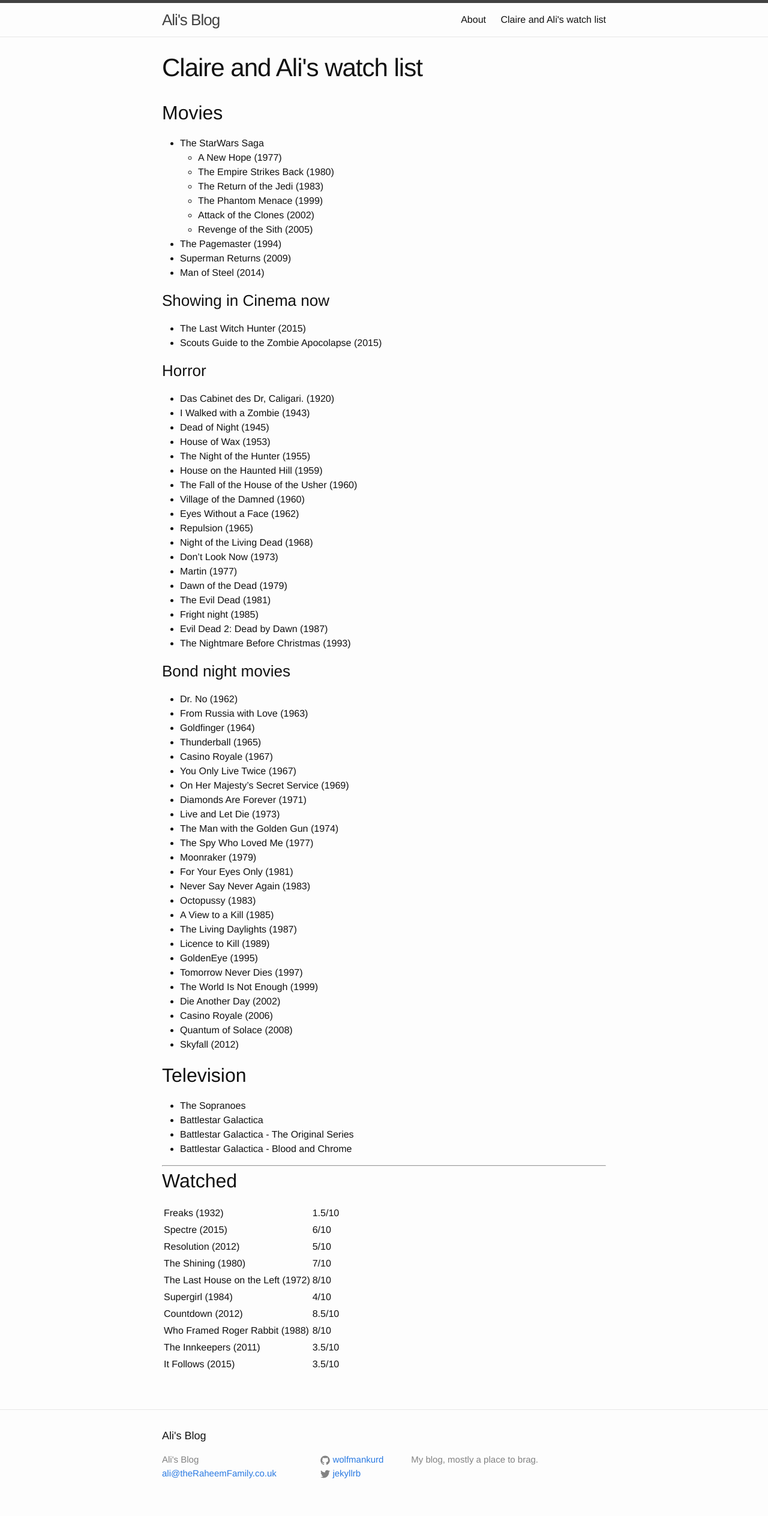
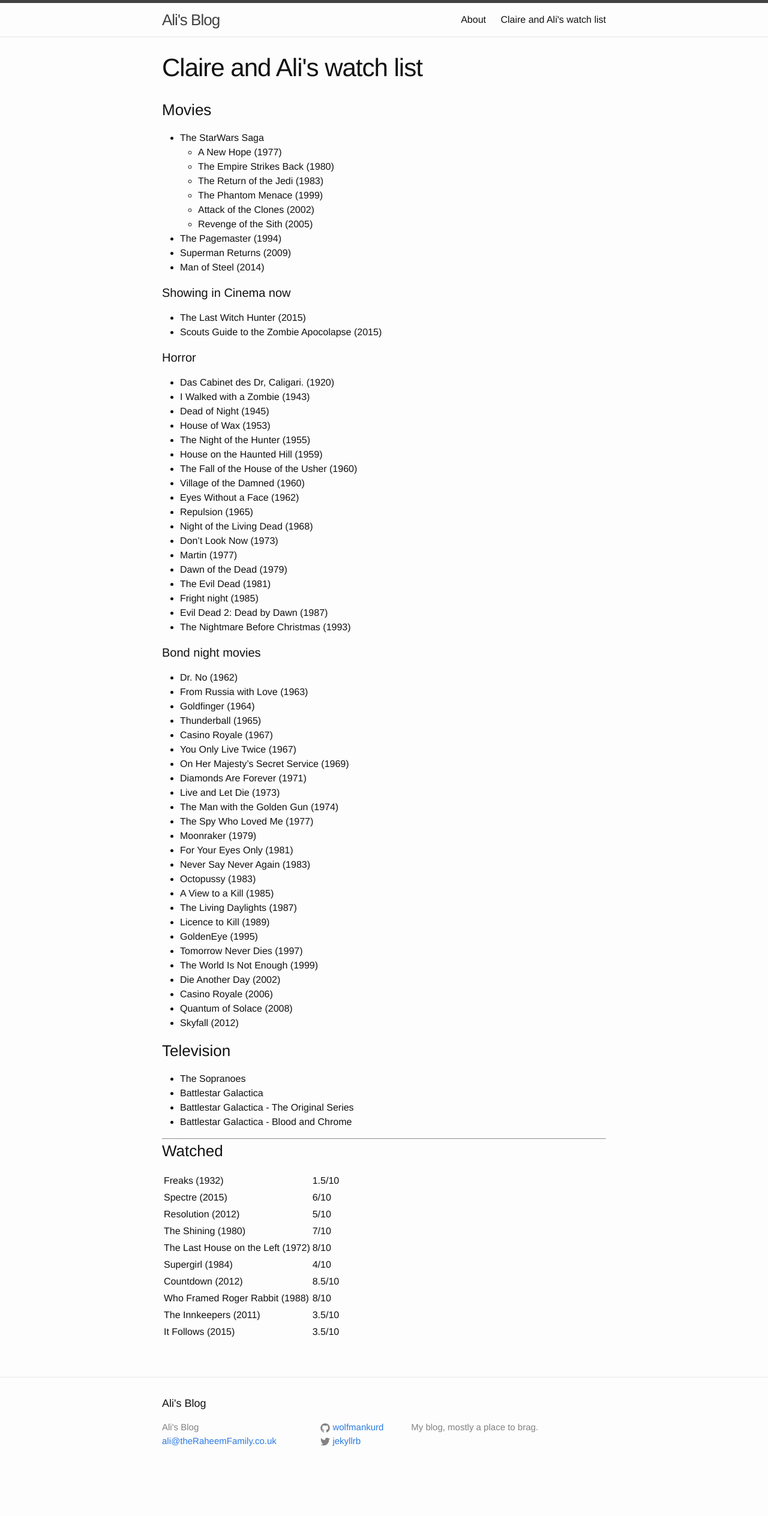
Before and after one commit to ali-raheem/alis_blog, a Jekyll site: the page built from watch-list.md, in a window 1280 px wide. Shown: the whole page at 60% size. Built offline with Jekyll 4.4.1, drawn with Linux system fonts in a browser that asks for light colours; after the commit the page ends 2474 px from its top, so only the background shows below that.

```diff
--- a/watch-list.md
+++ b/watch-list.md
@@ -4,7 +4,7 @@ title: Claire and Ali's watch list
 permalink: /watch-list/
 ---
 
-## Movies
+### Movies
 * The StarWars Saga
   - A New Hope (1977)
   - The Empire Strikes Back (1980)
@@ -16,11 +16,11 @@ permalink: /watch-list/
 * Superman Returns (2009)
 * Man of Steel (2014)
 
-### Showing in Cinema now
+#### Showing in Cinema now
 * The Last Witch Hunter (2015)
 * Scouts Guide to the Zombie Apocolapse (2015)
 
-### Horror
+#### Horror
 * Das Cabinet des Dr, Caligari. (1920)
 * I Walked with a Zombie (1943)
 * Dead of Night (1945)
@@ -40,7 +40,7 @@ permalink: /watch-list/
 * Evil Dead 2: Dead by Dawn (1987)
 * The Nightmare Before Christmas (1993)
 
-### Bond night movies
+#### Bond night movies
 * Dr. No (1962)
 * From Russia with Love (1963)
 * Goldfinger (1964)
@@ -67,14 +67,15 @@ permalink: /watch-list/
 * Quantum of Solace (2008)
 * Skyfall (2012)
 
-## Television
+### Television
 * The Sopranoes
 * Battlestar Galactica
 * Battlestar Galactica - The Original Series
 * Battlestar Galactica - Blood and Chrome
 
 ***
-## Watched
+
+### Watched
 <table>
 <tr><td>Freaks (1932) </td><td> 1.5/10 </td></tr>
 <tr><td>Spectre (2015) </td><td> 6/10 </td></tr>
```
